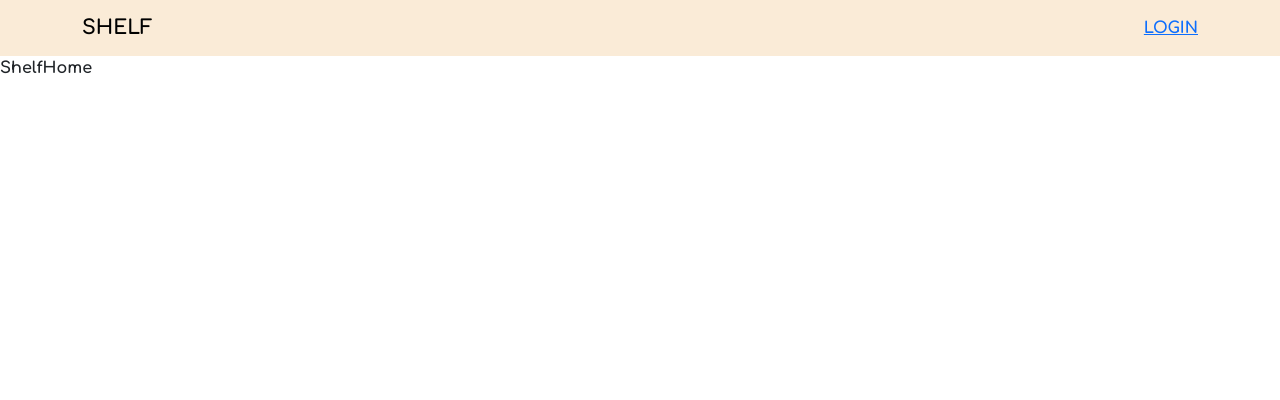
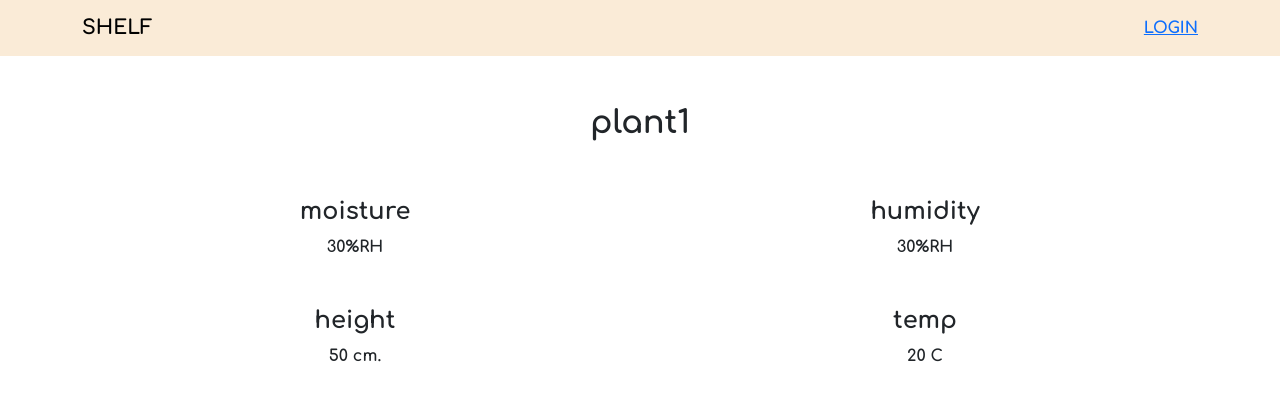
Before and after one commit to YAYA-FEVER/Frontend-YAYA-FEVER, a React (Create React App) app: page /plantManager/plantDetail/1 in a window 1280 px wide. Before the commit this address led to /shelf. Shown: the top 400 px of the page. Built offline with nearby package versions, Linux system fonts and the light colour scheme; no server answers; a web font is replaced by a local one.

Commit message:
plantDetail display info

```diff
--- a/src/App.js
+++ b/src/App.js
@@ -5,6 +5,7 @@ import Login from "./pages/Login";
 import Register from "./pages/Register";
 import Shelf from "./pages/Shelf";
 import PlantManager from "./pages/PlantManager";
+import PlantDetail from "./pages/PlantDetail";
 
 function App() {
   return (
@@ -15,7 +16,9 @@ function App() {
           <Route path="/plantManager" element={<PlantManager />} />
           <Route path="/login" element={<Login />} />
           <Route path="/register" element={<Register />} />
+          <Route path="/plantManager/plantDetail/:id" element={<PlantDetail/>} />
           <Route path="*" element={<Navigate to="/shelf" />} />
+
         </Routes>
       </BrowserRouter>
     </Fragment>
--- /dev/null
+++ b/src/pages/PlantDetail.js
@@ -0,0 +1,70 @@
+import React, { Fragment, useEffect, useState } from "react";
+import { Col, Container, Row } from "react-bootstrap";
+import { useParams } from "react-router-dom";
+import NaviBar from "../components/NaviBar/NaviBar";
+import classes from "./PlantDetail.module.css";
+const DUMMY_DATA = {
+  id: 1,
+  plantName: "plant1",
+  moisture: 30,
+  humidity: 30,
+  height: 50,
+  temp: 20,
+  autoState: true,
+};
+
+const PlantDetail = () => {
+  const [plantName, setPlantName] = useState();
+  const [moisture, setMoisture] = useState();
+  const [humidity, setHumidity] = useState();
+  const [height, setHeight] = useState();
+  const [temp, setTemp] = useState();
+  const [autoState, setAutoState] = useState();
+
+  const { id } = useParams();
+  useEffect(() => {
+    console.log(id);
+    setInterval(() => {
+      const plantData = DUMMY_DATA;
+      setPlantName(plantData.plantName);
+      setMoisture(plantData.moisture);
+      setHeight(plantData.height);
+      setHumidity(plantData.humidity);
+      setTemp(plantData.temp);
+      setAutoState(plantData.autoState);
+    }, 1000);
+  }, []);
+
+  return (
+    <Fragment>
+      <NaviBar />
+      <Container className={classes.container}>
+        <h2>{plantName}</h2>
+        <Row>
+          <Col className={classes.container__info}>
+            <h4>moisture</h4>
+            {moisture}%RH
+          </Col>
+
+          <Col className={classes.container__info}>
+            <h4>humidity</h4>
+            {humidity}%RH
+          </Col>
+        </Row>
+        <Row>
+          <Col className={classes.container__info}>
+            <h4>height</h4>
+            {height} cm.
+          </Col>
+
+          <Col className={classes.container__info}>
+            <h4>temp</h4>
+            {temp} C
+          </Col>
+        </Row>
+      </Container>
+    </Fragment>
+  );
+};
+
+export default PlantDetail;
--- /dev/null
+++ b/src/pages/PlantDetail.module.css
@@ -0,0 +1,9 @@
+.container {
+    justify-content: center;
+    text-align: center;
+    margin-top: 3rem;
+}
+
+.container__info {
+    margin-top: 3rem;
+}
```
